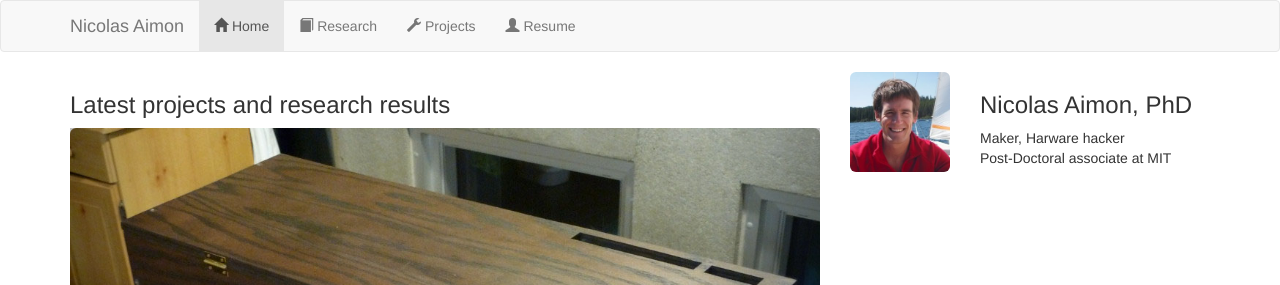
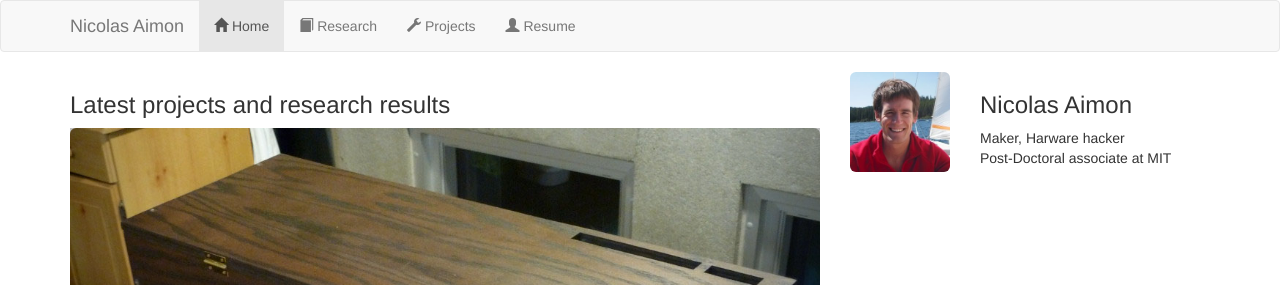
Before and after one commit to naimo/nicolas.github.com, a Jekyll site: the page built from index.html, in a window 1280 px wide. Shown: the top 285 px of the page. Built offline with Jekyll 4.4.1, drawn with Linux system fonts in a browser that asks for light colours; Markdown is read by kramdown in place of the engine named in the settings; the list of posts is cut into pages by our own code.

Commit message:
humility

```diff
--- a/_includes/about_snippet.html
+++ b/_includes/about_snippet.html
@@ -3,7 +3,7 @@
     	<img class="img-responsive img-rounded" src="{{site.url}}/assets/img/profile.jpg">
 	</div>
 	<div class="col-xs-9 col-md-8">
-	<h3>Nicolas Aimon, PhD</h3>
+	<h3>Nicolas Aimon</h3>
 	Maker, Harware hacker<br>
 	Post-Doctoral associate at MIT
 	</div>
```
Also changed, not shown: _posts/2014-05-20-quadcopter.md (+1 -1 lines).
